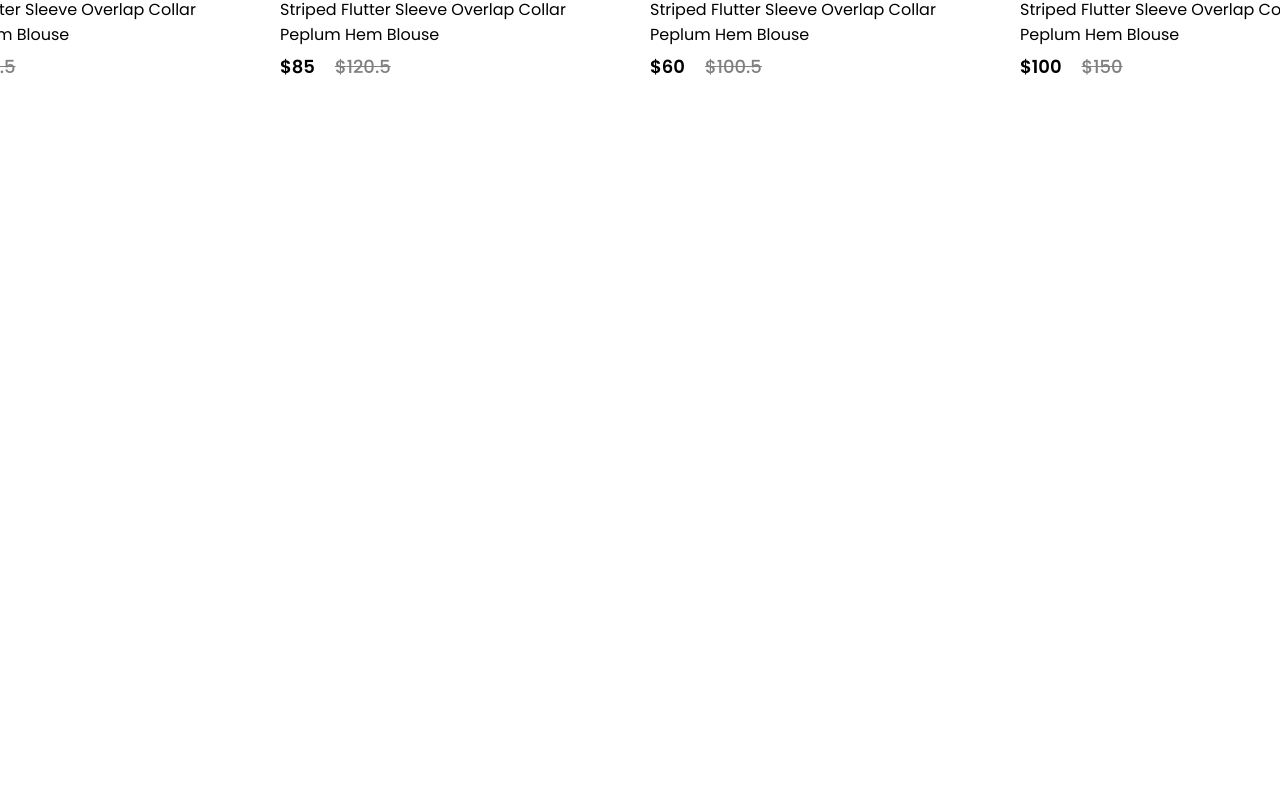
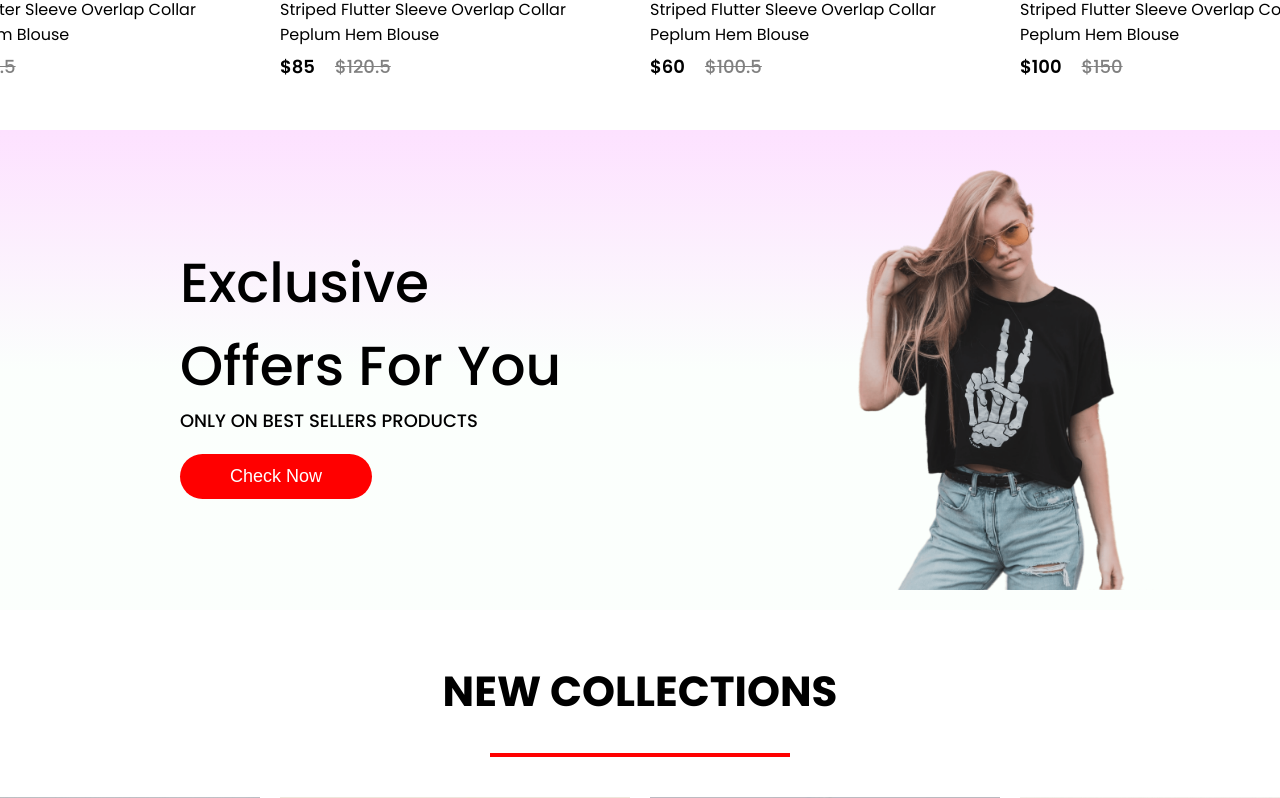
Before and after one commit to bellion13/Ecommerce-Clothing, a React (Vite) app: page / in a window 1280 px wide. Shown: the part 1456-2254 px from the top of the page. Before the commit the page ends 1586 px from the top, so only its background shows below. Built offline with nearby package versions, Linux system fonts and the light colour scheme.

Commit message:
Done Shop

```diff
--- /dev/null
+++ b/src/Components/Footer/Footer.jsx
@@ -0,0 +1,42 @@
+import React from 'react'
+import './Footer.css'
+import footer_logo from "../../Assets/logo_big.png"
+import instagram from "../../Assets/instagram_icon.png"
+import pintester from "../../Assets/pintester_icon.png"
+import whatsapp from "../../Assets/whatsapp_icon.png"
+const Footer = () => {
+    return (
+        <div className='container'>
+            <div className='footer'>
+                <div className='footer__logo'>
+                    <img src={footer_logo} alt='logo' />
+                    <p>SHOPBER</p>
+                </div>
+                <ul className='footer__links'>
+                    <li>Company</li>
+                    <li>Products</li>
+                    <li>Offices</li>
+                    <li>About</li>
+                    <li>Contact</li>
+                </ul>
+                <div className='footer__socials'>
+                    <div className='footer__icons-container'>
+                        <img src={instagram} alt="" />
+                    </div>
+                    <div className='footer__icons-container'>
+                        <img src={pintester} alt="" />
+                    </div>
+                    <div className='footer__icons-container'>
+                        <img src={whatsapp} alt="" />
+                    </div>
+                </div>
+                <div className='footer__copyright'>
+                <hr />
+                    <p>Copyright © 2025 Shopber.</p>
+                </div>
+            </div>
+        </div>
+    )
+}
+
+export default Footer
--- a/src/Components/Header/Header.css
+++ b/src/Components/Header/Header.css
@@ -8,6 +8,7 @@
 .header__logo a {
     display: flex;
     align-items: center;
+
 }
 .header__logo p {
     font-size: 28px;
@@ -26,6 +27,7 @@
     font-weight: 500;
     color: var(--black-color);
     cursor: pointer;
+
 }
 
 .header__nav hr {
@@ -43,6 +45,7 @@
     gap: 40px;
 }
 .header__login-cart button {
+
     padding: 10px 25px;
     border: 1px solid var(--primary-color);
     background-color: var(--white-color);
@@ -50,6 +53,8 @@
     border-radius: 20px;
     font-size: 16px;
     cursor: pointer;
+    transition: all 0.3s ease-in-out;
+    margin-right: 10px;
 }
 .header__login-cart button:hover {
     background-color: var(--primary-color);
--- a/src/Components/Hero/Hero.css
+++ b/src/Components/Hero/Hero.css
@@ -6,6 +6,7 @@
     display: flex;
 }
 .hero__left {
+    padding-left: 50px;
     flex: 1;
     display: flex;
     flex-direction: column;
@@ -15,7 +16,7 @@
 }
 .hero__left h2 {
     font-weight: 500;
-    font-size: 24px;
+    font-size: 32px;
     color: var(--black-color);
 }
 .hero__left__hand-icon {
@@ -24,7 +25,7 @@
     gap: 10px;
 }
 .hero__left__text p {
-    font-size: 60px;
+    font-size: 80px;
     font-weight: 600;
     color: var(--black-color);
     line-height: 1.2;
--- /dev/null
+++ b/src/Components/NewCollections/NewCollections.css
@@ -0,0 +1,26 @@
+.new-collections {
+
+    padding: 50px 0;
+    background-color: var(--secondary-color);
+    color: var(--text-color);
+}
+
+.new-collections h1 {
+    font-size: 42px;
+    text-align: center;
+    margin-bottom: 30px;
+}
+
+.new-collections hr {
+    width: 300px;
+    margin: 0 auto;
+    border: 2px solid var(--primary-color);
+    margin-bottom: 40px;
+}
+
+.new-collections__products {
+    display: grid;
+    grid-template-columns: 1fr 1fr 1fr 1fr;
+    justify-content: center;
+    gap: 20px;
+}
--- /dev/null
+++ b/src/Components/NewCollections/NewCollections.jsx
@@ -0,0 +1,21 @@
+import React from 'react'
+import './NewCollections.css'
+import new_collections from "../../Assets/new_collections"
+import Item from '../Item/Item'
+const NewCollections = () => {
+  return (
+    <div className='container '>
+      <div className='new-collections'>
+        <h1>NEW COLLECTIONS</h1>
+        <hr />
+        <div className='new-collections__products'>
+          {new_collections.map((item, i) => {
+            return <Item key={i} id={item.id} name={item.name} image={item.image} new_price={item.new_price} old_price={item.old_price} />
+          })}
+        </div>
+      </div>
+    </div>
+  )
+}
+
+export default NewCollections
--- /dev/null
+++ b/src/Components/NewsLetter/NewsLetter.css
@@ -0,0 +1,48 @@
+.newsLetter {
+    width: 100%;
+    height: 40vh;
+    background: linear-gradient(180deg, #fde1ff, #e1ffea22 60%);
+    display: flex;
+    flex-direction: column;
+    align-items: center;
+    justify-content: center;
+    text-align: center;
+}
+.newsLetter h1 {
+    font-size: 46px;
+    font-weight: 500;
+    margin-bottom: 20px;
+}
+.newsLetter p {
+    font-size: 20px;
+    margin-bottom: 30px;
+    color: var(--gray-color);
+    font-weight: 500;
+}
+.input-newsletter {
+    width: 100%;
+
+}
+.input-newsletter input {
+    width: 100%;
+    max-width: 700px;
+    /* height: 40px; */
+    padding: 14px 20px;
+    border: 1px solid var(--primary-color);
+    border-radius: 24px;
+    padding-right: 130px;
+    font-size: 15px;
+}
+.input-newsletter input:focus {
+    outline: none;
+    border-color: var(--primary-color);
+}
+.input-newsletter button {
+    padding: 16px 30px;
+    border-radius: 24px;
+    border: none;
+    color: var(--white-color);
+    background-color: var(--black-color);
+    cursor: pointer;
+        margin-left: -120px;
+}
--- /dev/null
+++ b/src/Components/NewsLetter/NewsLetter.jsx
@@ -0,0 +1,18 @@
+import React from 'react'
+import './NewsLetter.css'
+const NewsLetter = () => {
+    return (
+        <div className='container'>
+            <div className='newsLetter'>
+                <h1>Get Exclusive Ofeers On Your Email</h1>
+                <p>Subscribe to our newletter and stay updated</p>
+                <div className='input-newsletter'>
+                    <input type="email" placeholder='Enter your email' />
+                    <button>Subscribe</button>
+                </div>
+            </div>
+        </div>
+    )
+}
+
+export default NewsLetter
--- /dev/null
+++ b/src/Components/Offers/Offers.css
@@ -0,0 +1,45 @@
+.offers {
+    background: linear-gradient(180deg, #fde1ff, #e1ffea22 50%);
+    height: 60vh;
+    display: flex;
+}
+.offers__left {
+    flex: 1;
+    display: flex;
+    flex-direction: column;
+    justify-content: center;
+    align-items: start;
+    padding-left: 180px;
+}
+.offers__left h1 {
+    font-size: 55px;
+    font-weight: 500;
+}
+.offers__left p {
+    font-size: 18px;
+    font-weight: 500;
+    margin-bottom: 20px;
+}
+.offers__left button {
+    cursor: pointer;
+    padding: 12px 50px;
+    background-color: var(--primary-color);
+    border: none;
+    color: var(--white-color);
+    border-radius: 30px;
+    font-size: 18px;
+}
+.offers__left button:hover {
+    opacity: 0.7;
+}
+.offers__right {
+    flex: 1;
+    display: flex;
+    justify-content: center;
+
+    /* padding-right: 200px; */
+}
+.offers__right img {
+    margin: 20px;
+
+}
--- /dev/null
+++ b/src/Components/Offers/Offers.jsx
@@ -0,0 +1,22 @@
+import React from 'react'
+import './Offers.css'
+import exclusive_image from '../../assets/exclusive_image.png'
+const Offers = () => {
+  return (
+    <div className='container'>
+        <div className='offers'>
+            <div className='offers__left'>
+                <h1>Exclusive</h1>
+                <h1>Offers For You</h1>
+                <p>ONLY ON BEST SELLERS PRODUCTS</p>
+                <button>Check Now</button>
+            </div>
+            <div className='offers__right'>
+                <img src={exclusive_image} alt="Exclusive Offers" />
+            </div>
+        </div>
+    </div>
+  )
+}
+
+export default Offers
--- a/src/Pages/Shop/Shop.jsx
+++ b/src/Pages/Shop/Shop.jsx
@@ -2,11 +2,19 @@ import React from 'react'
 import './Shop.css'
 import Hero from '../../Components/Hero/Hero'
 import Popular from '../../Components/Popular/Popular'
+import Offers from '../../Components/Offers/Offers'
+import NewCollections from '../../Components/NewCollections/NewCollections'
+import NewsLetter from '../../Components/NewsLetter/NewsLetter'
+import Footer from '../../Components/Footer/Footer'
 const Shop = () => {
   return (
     <>
       <Hero />
       <Popular/>
+      <Offers/>
+      <NewCollections/>
+      <NewsLetter/>
+      <Footer/>
     </>
   )
 }
--- a/src/index.css
+++ b/src/index.css
@@ -27,6 +27,6 @@ ul {
 }
 .container {
   width: 100%;
-  max-width: 1200px;
+  max-width: 1450px;
   margin: 0 auto;
 }
```
Also changed, not shown: src/Components/Footer/Footer.css (added).
